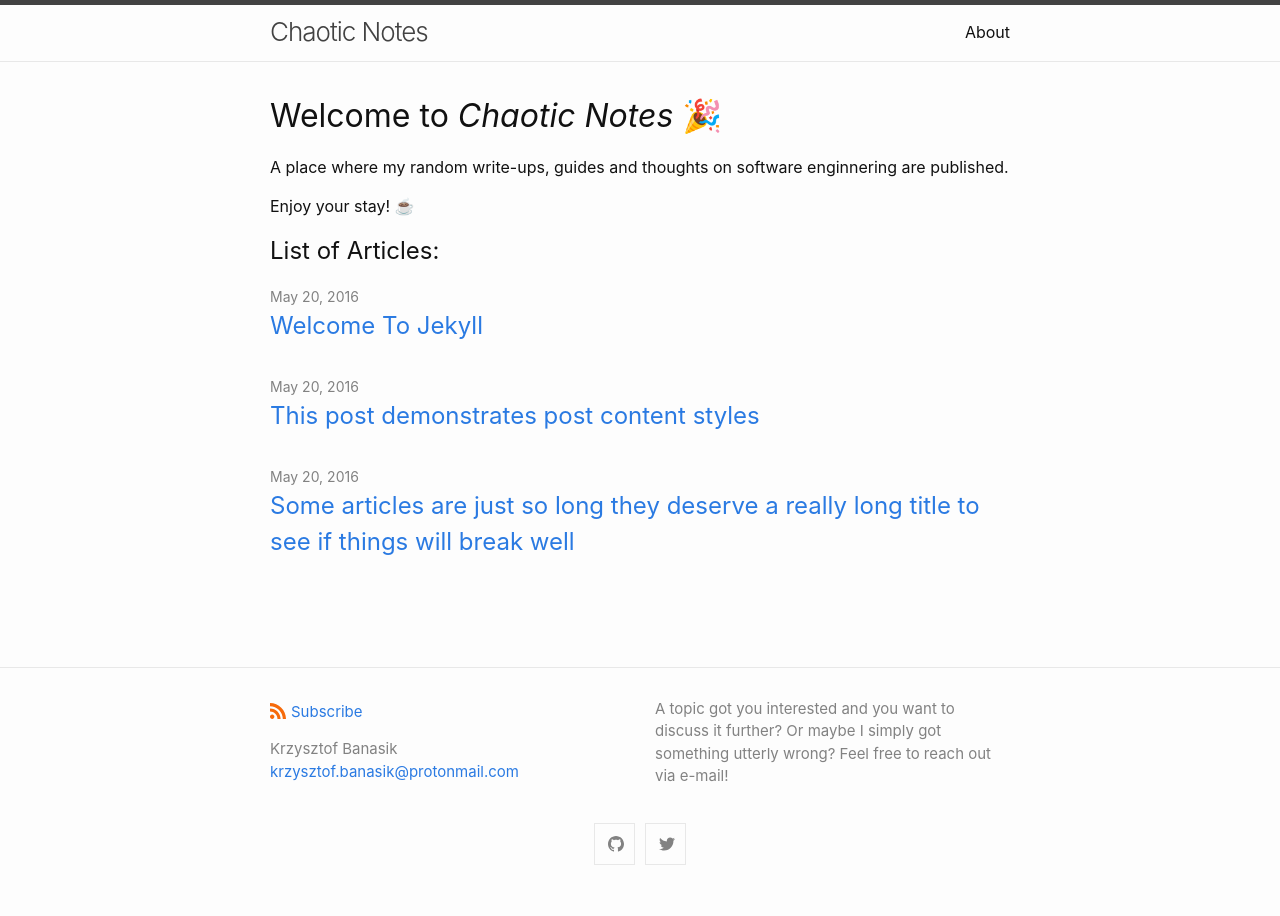
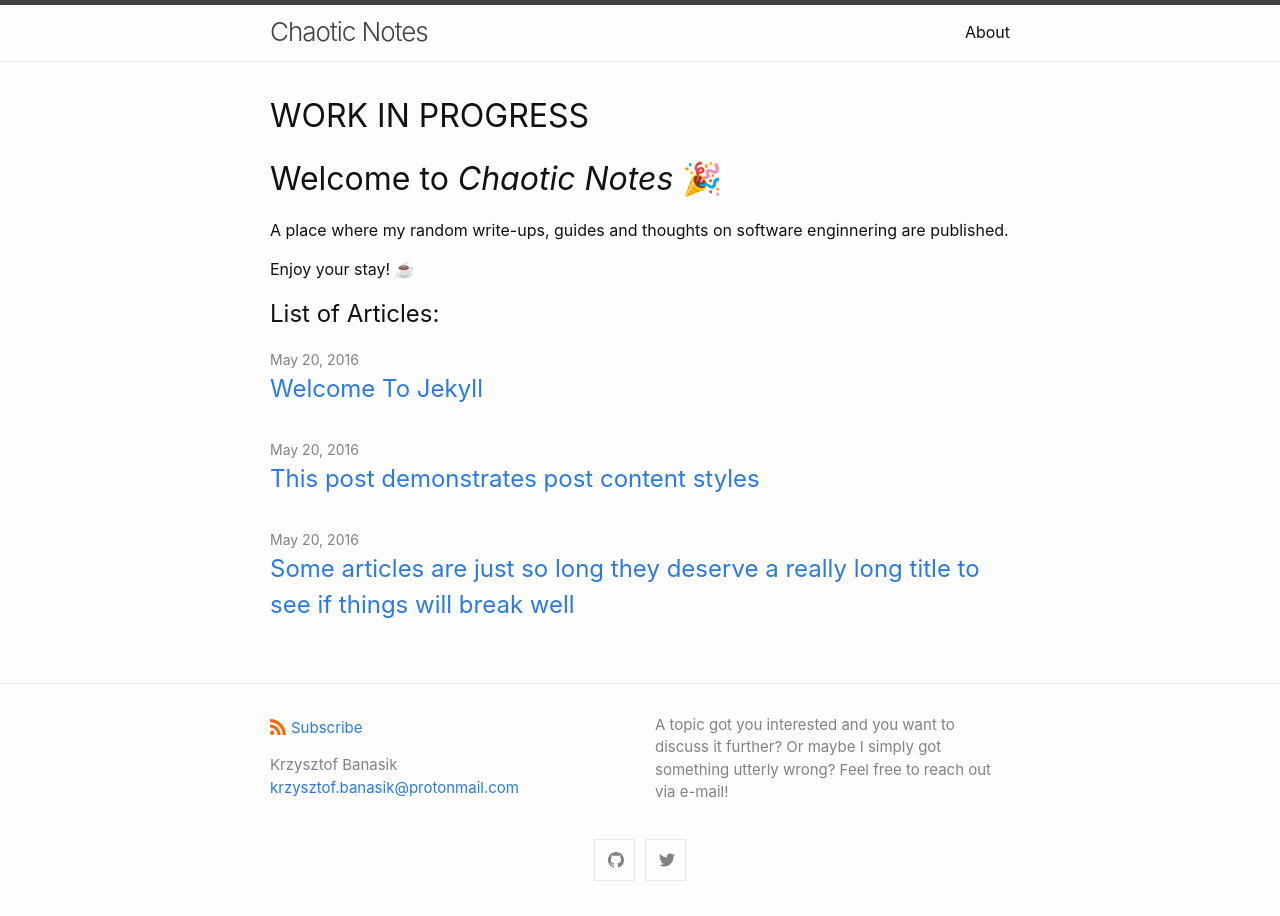
Before and after one commit to krisbanas/krisbanas.github.io, a Jekyll site: the page built from index.md, in a window 1280 px wide. Built offline with Jekyll 4.4.1, drawn with Linux system fonts in a browser that asks for light colours; our own code applies the rules of GitHub Pages for plain Markdown files.

Commit message:
quicksave

```diff
--- a/index.md
+++ b/index.md
@@ -7,6 +7,7 @@
 #
 layout: home
 ---
+# WORK IN PROGRESS
 # Welcome to *Chaotic Notes* 🎉
 
 A place where my random write-ups, guides and thoughts on software enginnering are published.
```
